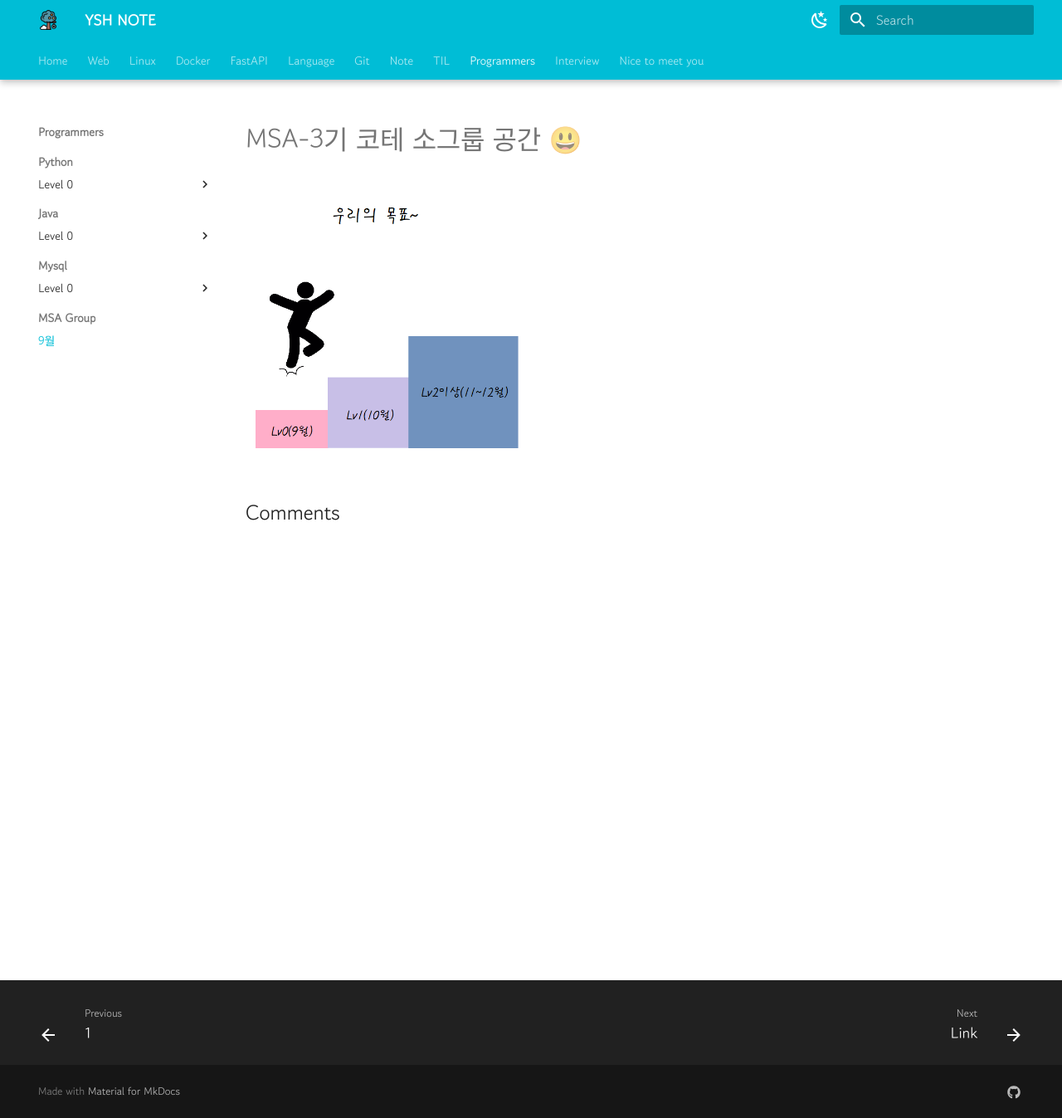
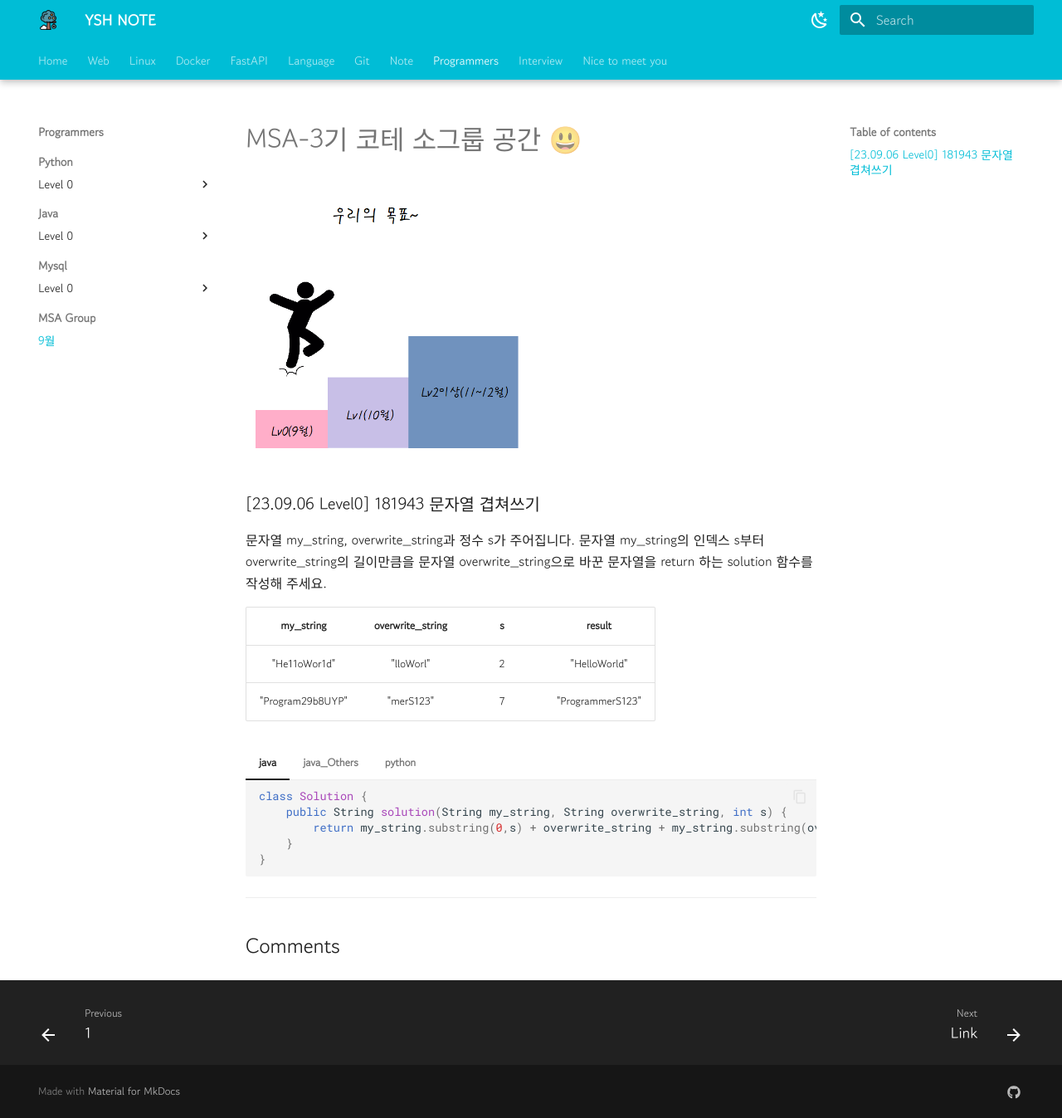
Before and after one commit to YSHeee/YSHeee.github.io, an MkDocs documentation site: the page built from docs/programmers/group/september.md, in a window 1280 px wide and 1347 px high. Shown: the whole window at 83% size. Built offline with MkDocs 1.6.1 and Material for MkDocs 9.7.7, drawn with Linux system fonts in a browser that asks for light colours; comment, search, counter and statistics services are not loaded.

Commit message:
try Programmers!

````diff
--- a/docs/programmers/group/september.md
+++ b/docs/programmers/group/september.md
@@ -4,3 +4,45 @@ comments: true
 # MSA-3기 코테 소그룹 공간 😃
 
 ![1](../images/jython_1.png){:style width=50%;height=50%}
+
+
+### [23.09.06 Level0] 181943 문자열 겹쳐쓰기
+문자열 my_string, overwrite_string과 정수 s가 주어집니다. 문자열 my_string의 인덱스 s부터 overwrite_string의 길이만큼을 문자열 overwrite_string으로 바꾼 문자열을 return 하는 solution 함수를 작성해 주세요.
+
+| my_string | overwrite_string |    s   |  result
+| :-------: | :--------------: | :----: | :-----:
+|"He11oWor1d" | "lloWorl" | 2 | "HelloWorld" |
+|"Program29b8UYP" | "merS123" | 7 | "ProgrammerS123" |
+
+=== "java"
+    ``` java
+    class Solution {
+        public String solution(String my_string, String overwrite_string, int s) {
+            return my_string.substring(0,s) + overwrite_string + my_string.substring(overwrite_string.length()+s);
+        }
+    }
+    ```
+=== "java_Others"
+    ``` java
+    class Solution {
+        public String solution(String my_string, String overwrite_string, int s) {
+            String answer = "";
+            StringBuffer sb = new StringBuffer(my_string);
+            sb.replace(s, s+overwrite_string.length(), overwrite_string);
+            answer = sb.toString();
+            return answer;
+        }
+    }
+    ```
+=== "python"
+    ``` python
+    # replace 쓰려다가 index를 기준으로 분리하는 데에 쓰는 건 아니라는 것을 깨달았다..
+    # 함수의 기능을 잘 생각해보고 쓰자
+    def solution(my_string, overwrite_string, s):
+        return my_string[0:s] + overwrite_string + my_string[s+len(overwrite_string):]
+    ```
+
+
+
+
+---
--- a/mkdocs.yml
+++ b/mkdocs.yml
@@ -215,8 +215,6 @@ nav:
     - MKdocs: note/mkdocs/mkdocs.md
     - VMware: note/vmware/VMware.md
     - PM2: note/pm2.md
-  - TIL:
-    - Day1: til/day1.md
   - Programmers:
     - Python:
       - Level 0:
````
Also changed, not shown: docs/programmers/python/level0.md (+23 -0 lines), docs/til/day1.md (deleted, +0 -1 lines), docs/programmers/programmers.md (deleted).
